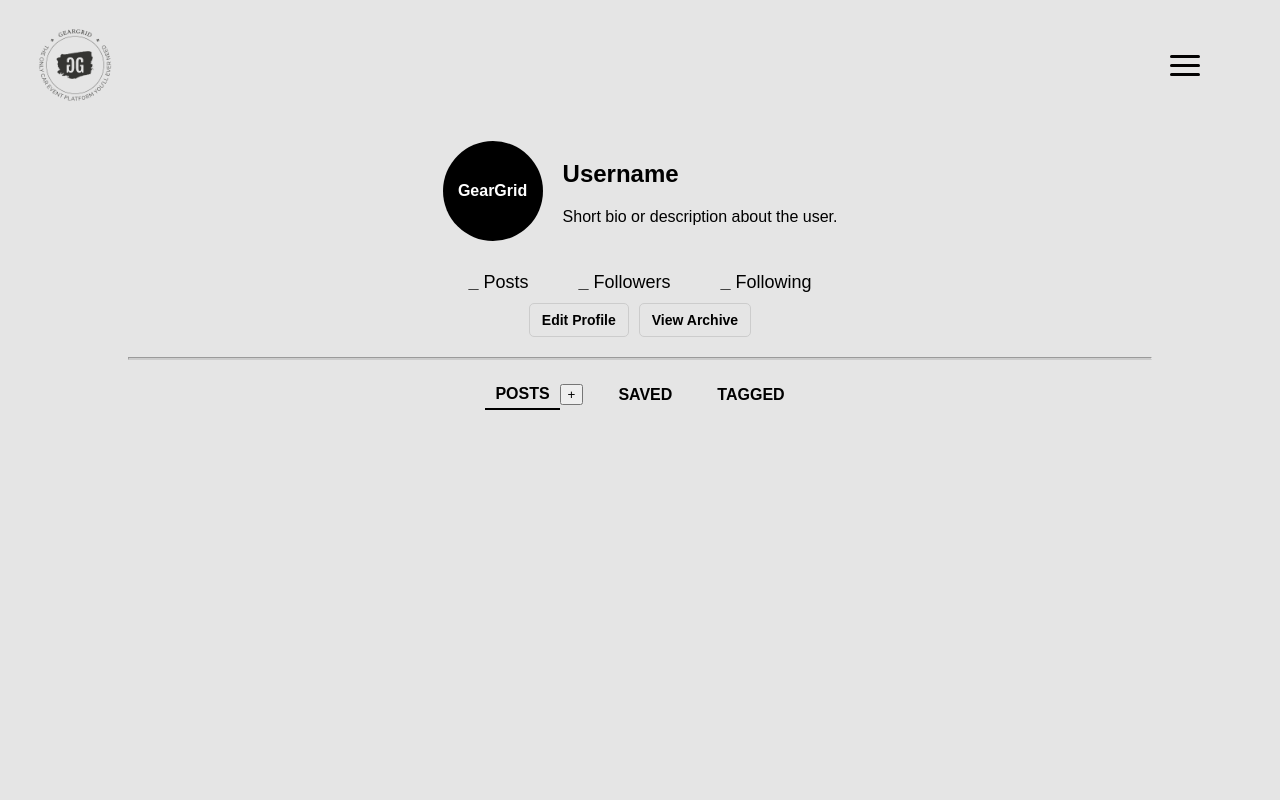
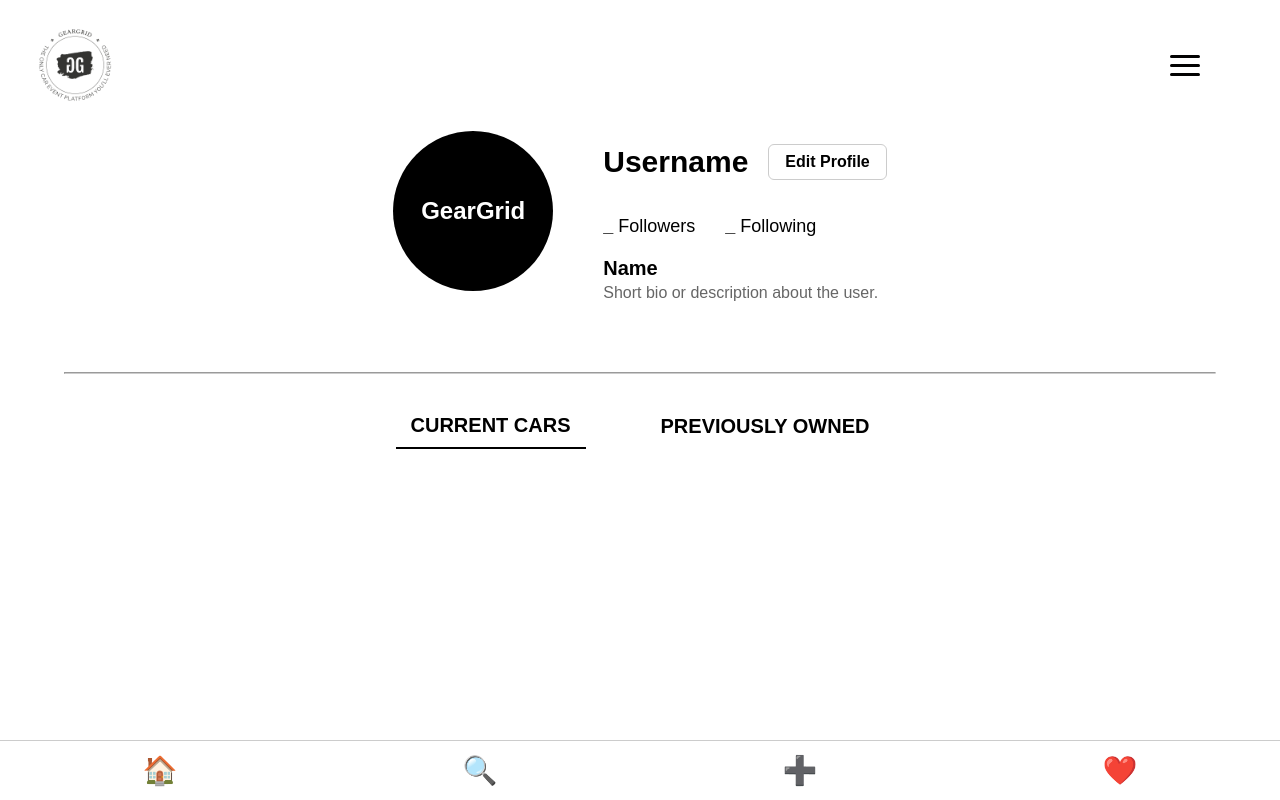
Before and after one commit to Safianahmed/geargrid-proj, a React (Create React App) app: page /profile in a window 1280 px wide. Built offline with nearby package versions, Linux system fonts and the light colour scheme.

Commit message:
Saved my changes before pulling

```diff
--- a/package.json
+++ b/package.json
@@ -8,8 +8,10 @@
     "@testing-library/react": "^16.2.0",
     "@testing-library/user-event": "^13.5.0",
     "axios": "^1.8.4",
+    "cookie": "^1.0.2",
     "cookie-parser": "^1.4.7",
     "jsonwebtoken": "^9.0.2",
+    "mysql2": "^3.14.0",
     "react": "^19.0.0",
     "react-dom": "^19.0.0",
     "react-icons": "^5.5.0",
--- a/src/components/EditProfile.js
+++ b/src/components/EditProfile.js
@@ -5,6 +5,7 @@ import "../css/EditProfile.css";
 const EditProfile = () => {
   const [formData, setFormData] = useState({
     username: "",
+    name: "",
     bio: ""
   });
   const [success, setSuccess] = useState(false);
@@ -12,8 +13,9 @@ const EditProfile = () => {
 
   useEffect(() => {
     const storedUsername = localStorage.getItem("username") || "";
+    const storedName = localStorage.getItem("name") || "";
     const storedBio = localStorage.getItem("bio") || "";
-    setFormData({ username: storedUsername, bio: storedBio });
+    setFormData({ username: storedUsername, name: storedName, bio: storedBio });
   }, []);
 
   const handleChange = (e) => {
@@ -24,6 +26,7 @@ const EditProfile = () => {
   const handleSubmit = (e) => {
     e.preventDefault();
     localStorage.setItem("username", formData.username);
+    localStorage.setItem("name", formData.name);
     localStorage.setItem("bio", formData.bio);
     setSuccess(true);
     setTimeout(() => navigate("/profile"), 1500);
@@ -31,10 +34,22 @@ const EditProfile = () => {
 
   return (
     <div className="edit-profile-container">
-      <h2>Edit Your Profile</h2>
+      {/* Top Section */}
+      <div className="profile-top-card">
+        <div className="profile-preview">
+          <div className="avatar-preview">GG</div>
+          <div className="user-info">
+            <div className="user-username">{formData.username || "Username"}</div>
+            <div className="user-name">{formData.name || "Name"}</div>
+          </div>
+          <button className="change-photo-btn">Change Photo</button>
+        </div>
+      </div>
+
+      {/* Form */}
       <form className="edit-profile-form" onSubmit={handleSubmit}>
-        <label>
-          Username:
+        <div className="form-group">
+          <label>Username</label>
           <input
             type="text"
             name="username"
@@ -42,21 +57,31 @@ const EditProfile = () => {
             onChange={handleChange}
             required
           />
-        </label>
+        </div>
 
-        <label>
-          Bio:
+        <div className="form-group">
+          <label>Name</label>
           <input
             type="text"
+            name="name"
+            value={formData.name}
+            onChange={handleChange}
+          />
+        </div>
+
+        <div className="form-group">
+          <label>Bio</label>
+          <textarea
             name="bio"
             value={formData.bio}
             onChange={handleChange}
+            rows="3"
           />
-        </label>
+        </div>
 
-        <button type="submit">Save Changes</button>
+        <button type="submit" className="save-btn">Submit</button>
+        {success && <p className="success-message">Profile updated successfully!</p>}
       </form>
-      {success && <p className="success-message">Profile updated successfully!</p>}
     </div>
   );
 };
--- a/src/components/Profile.js
+++ b/src/components/Profile.js
@@ -3,16 +3,15 @@ import { useNavigate } from "react-router-dom";
 import "../css/Profile.css";
 
 const Profile = () => {
-  const [activeTab, setActiveTab] = useState("posts");
+  const [activeTab, setActiveTab] = useState("current");
   const [builds, setBuilds] = useState([]);
   const navigate = useNavigate();
   const userId = localStorage.getItem("userId") || 1;
 
-  // Pull saved user data
   const storedUsername = localStorage.getItem("username") || "Username";
+  const storedName = localStorage.getItem("name") || "Name";
   const storedBio = localStorage.getItem("bio") || "Short bio or description about the user.";
 
-  // Fetch builds from backend
   useEffect(() => {
     const fetchBuilds = async () => {
       try {
@@ -21,13 +20,9 @@ const Profile = () => {
           console.error("No token found.");
           return;
         }
-
         const res = await fetch(`http://localhost:3001/api/builds?userId=${userId}`, {
-          headers: {
-            Authorization: `Bearer ${token}`,
-          },
+          headers: { Authorization: `Bearer ${token}` },
         });
-
         const data = await res.json();
         if (data.success) {
           setBuilds(data.builds);
@@ -42,10 +37,8 @@ const Profile = () => {
     fetchBuilds();
   }, [userId]);
 
-  // Render image grid
   const renderImages = () => {
-    const displayedBuilds = activeTab === "posts" ? builds.slice(0, 6) : builds;
-
+    const displayedBuilds = activeTab === "current" ? builds.slice(0, 6) : builds;
     return displayedBuilds.map((build) => (
       <div
         key={build.id}
@@ -64,70 +57,62 @@ const Profile = () => {
   };
 
   return (
+    <>
       <div className="profile-container">
-      {/* Header Section */}
+        {/* Header */}
         <div className="profile-header">
           <div className="profile-avatar" onClick={() => navigate("/menu")}>GearGrid</div>
-        <div className="profile-info">
+          <div className="profile-main-info">
+            <div className="username-row">
               <h2 className="profile-username">{storedUsername}</h2>
-          <p className="profile-bio">{storedBio}</p>
+              <button className="profile-action-btn" onClick={() => navigate("/edit-profile")}>
+                Edit Profile
+              </button>
             </div>
-      </div>
-
-      {/* Stats & Actions */}
-      <div className="profile-stats-container">
             <div className="profile-stats">
-          <span><strong>_</strong> Posts</span>
               <span><strong>_</strong> Followers</span>
               <span><strong>_</strong> Following</span>
             </div>
-        <div className="profile-actions">
-          <button className="profile-btn" onClick={() => navigate("/edit-profile")}>Edit Profile</button>
-          <button className="profile-btn" onClick={() => navigate("/archive")}>View Archive</button>
+            <div className="profile-name">{storedName}</div>
+            <div className="profile-bio">{storedBio}</div>
           </div>
         </div>
 
         {/* Divider */}
-      <hr className="profile-image-divider" />
+        <hr className="profile-divider" />
 
         {/* Tabs */}
         <div className="profile-tabs">
-        <div className="tab-left-section">
           <button
-            className={`tab-button ${activeTab === "posts" ? "active" : "inactive"}`}
-            onClick={() => setActiveTab("posts")}
+            className={`tab-button ${activeTab === "current" ? "active" : ""}`}
+            onClick={() => setActiveTab("current")}
           >
-            POSTS
+            CURRENT CARS
           </button>
-
           <button
-            className="add-car-button"
-            onClick={() => navigate("/add-build")}
-            title="Add Car Build"
+            className={`tab-button ${activeTab === "previous" ? "active" : ""}`}
+            onClick={() => setActiveTab("previous")}
           >
-            +
+            PREVIOUSLY OWNED
           </button>
         </div>
 
-        <button
-          className={`tab-button ${activeTab === "saved" ? "active" : "inactive"}`}
-          onClick={() => setActiveTab("saved")}
-        >
-          SAVED
-        </button>
-        <button
-          className={`tab-button ${activeTab === "tagged" ? "active" : "inactive"}`}
-          onClick={() => setActiveTab("tagged")}
-        >
-          TAGGED
-        </button>
+        {/* Car Builds */}
+        <div className="profile-builds-container">
+          <div className="profile-builds">
+            {renderImages()}
+          </div>
+        </div>
       </div>
 
-      {/* Builds Grid */}
-      <div className="profile-builds-container">
-        <div className="profile-builds">{renderImages()}</div>
+      {/* Bottom Navigation */}
+      <div className="bottom-nav">
+        <div className="nav-icon" onClick={() => navigate("/")}>🏠</div>
+        <div className="nav-icon">🔍</div>
+        <div className="nav-icon" onClick={() => navigate("/add-build")}>➕</div>
+        <div className="nav-icon">❤️</div>
       </div>
-    </div>
+    </>
   );
 };
 
--- a/src/css/Profile.css
+++ b/src/css/Profile.css
@@ -1,16 +1,14 @@
-/* Fix Profile Page Getting Cut Off */
 .profile-container {
-    background-color: #E5E5E5;
+    background-color: #FFFFFF;
     color: black;
     width: 100vw;
     min-height: 100vh;
     display: flex;
     flex-direction: column;
     align-items: center;
-    padding-top: 120px;
+    padding-top: 80px;
     overflow-y: auto;
 }
-
 
 /* Profile Header */
 .profile-header {
@@ -18,89 +16,103 @@
     align-items: center;
     justify-content: center;
     width: 100%;
-    padding: 20px 0;
+    max-width: 1000px;
+    padding: 40px 20px;
+    gap: 50px;
 }
 
 /* Avatar */
 .profile-avatar {
-    width: 100px;
-    height: 100px;
+    width: 160px;
+    height: 160px;
     background-color: black;
     color: white;
-    font-size: 16px;
+    font-size: 24px;
     font-weight: bold;
     text-align: center;
-    line-height: 100px;
+    line-height: 160px;
     border-radius: 50%;
     cursor: pointer;
 }
 
-/* Profile Info */
-.profile-info {
-    margin-left: 20px;
-}
-
-/* Centered Stats & Actions */
-.profile-stats-container {
+/* Main Info */
+.profile-main-info {
     display: flex;
     flex-direction: column;
-    align-items: center;
-    margin-top: 10px;
-}
-
-.profile-stats {
-    display: flex;
-    justify-content: center;
-    gap: 50px;
-    font-size: 18px;
-    margin-bottom: 10px;
-}
-
-/* Profile Buttons (Restored Styling) */
-.profile-actions {
-    display: flex;
-    gap: 10px;
+    align-items: flex-start;
     justify-content: center;
 }
 
-.profile-btn {
-    background: none;
-    border: 1px solid #ccc;
-    padding: 8px 12px;
-    border-radius: 5px;
-    font-size: 14px;
-    font-weight: bold;
-    cursor: pointer;
-    transition: background-color 0.3s ease;
+/* Username Row */
+.username-row {
+    display: flex;
+    align-items: center;
+    gap: 20px;
+    margin-bottom: 12px;
 }
 
-.profile-btn:hover {
-    background-color: #ddd;
+.profile-username {
+    font-size: 30px;
+    font-weight: bold;
 }
 
-/* Divider Between Profile Stats & Image Placeholders */
-.profile-image-divider {
-    width: 80%;
-    border-bottom: 2px solid #ccc;
-    margin: 20px 0;
+.profile-action-btn {
+    padding: 8px 16px;
+    border: 1px solid #ccc;
+    border-radius: 6px;
+    background: none;
+    font-weight: bold;
+    font-size: 16px;
+    cursor: pointer;
+}
+
+.profile-action-btn:hover {
+    background-color: #eee;
+}
+
+/* Stats */
+.profile-stats {
+    display: flex;
+    gap: 30px;
+    font-size: 18px;
+    margin-bottom: 20px; /* added bigger margin between stats and name */
+}
+
+/* Name and Bio */
+.profile-name {
+    font-size: 20px;
+    font-weight: bold;
+    margin-bottom: 4px;
+}
+
+.profile-bio {
+    font-size: 16px;
+    color: #666;
+}
+
+/* Divider */
+.profile-divider {
+    width: 90%;
+    border-bottom: 1px solid #ccc;
+    margin: 30px 0;
 }
 
 /* Tabs */
 .profile-tabs {
     display: flex;
     justify-content: center;
-    gap: 25px;
-    margin-bottom: 20px;
-    font-size: 16px;
+    gap: 60px;
+    margin-bottom: 40px;
+    font-size: 20px;
 }
 
 .tab-button {
     background: none;
     border: none;
-    font-size: 16px;
     font-weight: bold;
+    font-size: 20px;
     cursor: pointer;
-    padding: 5px 10px;
+    padding: 10px 15px;
     transition: color 0.3s ease;
 }
 
@@ -109,44 +121,68 @@
     border-bottom: 2px solid black;
 }
 
-/* Image Grid */
+/* Car Builds */
 .profile-builds-container {
     display: flex;
     flex-direction: column;
     align-items: center;
-    gap: 20px;
 }
 
 .profile-builds {
     display: flex;
     flex-wrap: wrap;
-    gap: 32px;
-    justify-content: flex-start;
-    padding: 24px;
+    gap: 40px;
+    justify-content: center;
+    padding: 20px;
 }
 
 .build-placeholder {
-    width: 280px;
-    background-color: #d3d3d3;
+    width: 320px;
+    background-color: #f2f2f2;
     border-radius: 12px;
-    box-shadow: 0 4px 10px rgba(0, 0, 0, 0.1);
+    box-shadow: 0 8px 16px rgba(0, 0, 0, 0.1);
     overflow: hidden;
     display: flex;
     flex-direction: column;
     align-items: center;
-    padding: 16px;
+    padding: 20px;
     text-align: center;
     transition: transform 0.2s ease;
-  }
+}
 
 .build-placeholder:hover {
-    transform: scale(1.03);
-  }
+    transform: scale(1.05);
+}
 
 .car-thumbnail {
     width: 100%;
-    height: 120px;
+    height: 200px;
     object-fit: cover;
     border-radius: 8px;
-    margin-bottom: 8px;
-  }
+    margin-bottom: 12px;
+    border: 1px solid #ddd;
+}
+/* Bottom Navigation */
+.bottom-nav {
+    position: fixed;
+    bottom: 0;
+    left: 0;
+    right: 0;
+    height: 60px;
+    background-color: white;
+    border-top: 1px solid #ccc;
+    display: flex;
+    justify-content: space-around;
+    align-items: center;
+    z-index: 1000;
+}
+
+.nav-icon {
+    font-size: 28px;
+    cursor: pointer;
+    transition: transform 0.2s ease;
+}
+
+.nav-icon:hover {
+    transform: scale(1.2);
+}
```
Also changed, not shown: src/css/EditProfile.css (+94 -24 lines), 2 other files (tests, documents, lock files or other folders). Lines whose indentation alone changed are shown as unchanged.
